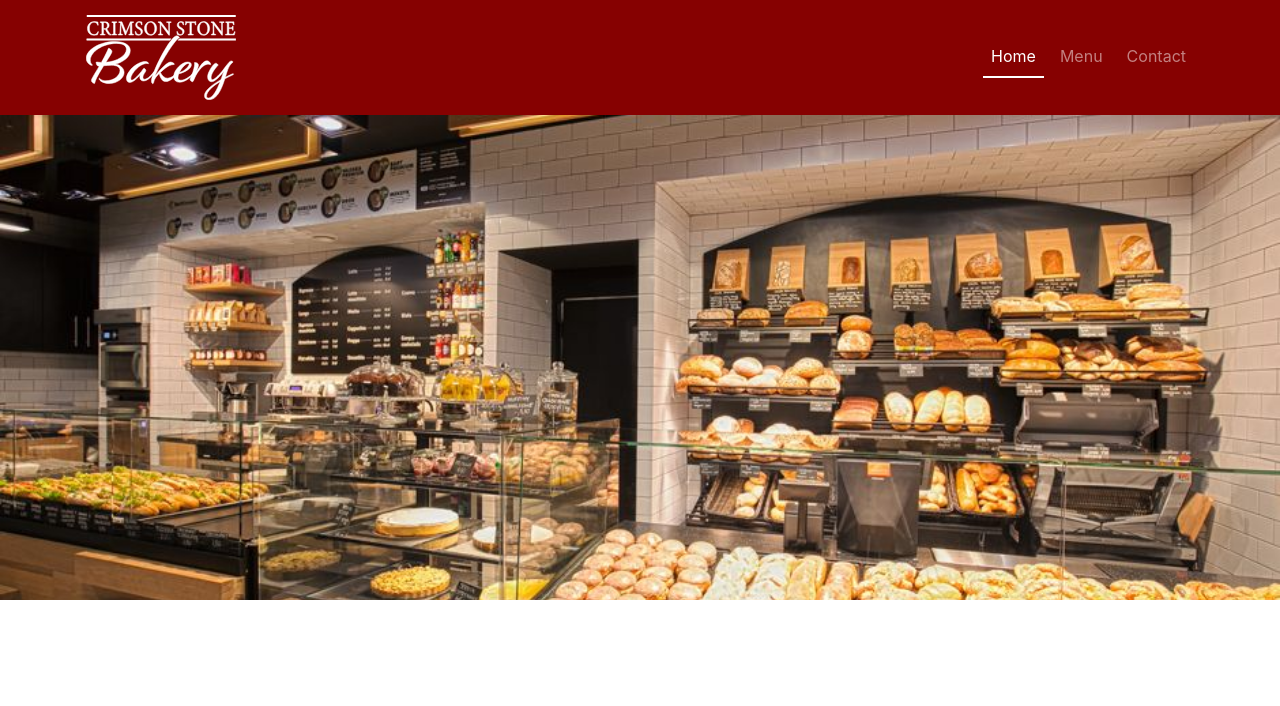
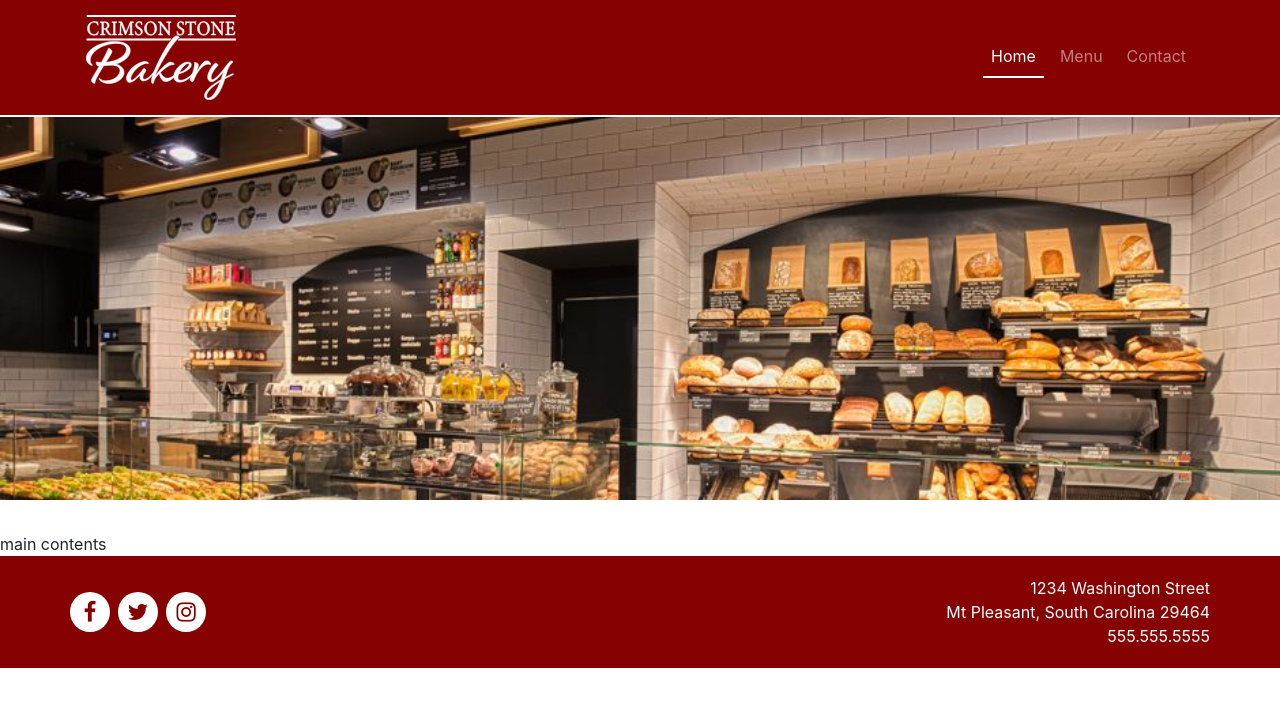
Before and after one commit to rcoleman1/crimsonStoneBakery, a website: page index.html in a window 1280 px wide. Drawn offline with nearby package versions, Linux system fonts and the light colour scheme.

Commit message:
Completed footer

```diff
--- /dev/null
+++ b/css/_footer.scss
@@ -0,0 +1,47 @@
+footer {
+  background-color: $darkRed;
+  padding: 20px 0;
+  color: $white;
+
+  // Social Media Links
+  .footer__social-links-box {
+    a {
+      color: $darkRed;
+
+      width: 40px;
+      height: 40px;
+      display: flex;
+      justify-content: center;
+      align-items: center;
+      background-color: $white;
+      border-radius: 50px;
+    }
+    .fa {
+      display: block;
+      font-size: 1.4rem;
+    }
+  }
+
+  // Restaurant Address
+  .address-box {
+    padding: 0;
+  }
+  .address {
+    margin: 0;
+    text-align: right;
+  }
+}
+
+// Small devices (landscape phones, 576px and up)
+@media (max-width: 575px) {
+  footer {
+    .footer__social-links-container {
+      justify-content: center;
+      margin-bottom: 15px;
+    }
+
+    .address {
+      text-align: center;
+    }
+  }
+}
--- a/css/_header.scss
+++ b/css/_header.scss
@@ -2,12 +2,13 @@
   background: url("../img/bakery-front-2.jpeg") no-repeat center center fixed;
   background-size: cover;
   padding-top: 0;
-  height: 600px;
+  height: 500px;
 }
 
 .main-nav {
   background-color: $darkRed;
   padding: 10px 0;
+  border-bottom: 2px solid $white;
 }
 
 .logo {
@@ -15,13 +16,11 @@
   width: 100%;
 }
 
-
-
-
 // Small devices (landscape phones, 576px and up)
 @media (max-width: 575px) {
   // Main Menu
   .main-menu {
+
     li {
       padding-left: 10px;
       margin-bottom: 10px;
--- a/css/styles.scss
+++ b/css/styles.scss
@@ -1,3 +1,4 @@
 @import "variables.scss";
 @import "custom-mixin.scss";
 @import "header.scss";
+@import "footer.scss";
--- a/index.html
+++ b/index.html
@@ -69,9 +69,49 @@
           <!-- END Main Menu -->
         </div>
       </nav>
+    </header>
 
-      <div></div>
-    </header>
+    <section id="main-content">main contents</section>
+
+    <footer>
+      <div class="container">
+        <div class="row ">
+          <!-- Social Media Links -->
+          <div class="footer__social-links-container col-12 col-sm-6 p-0 d-flex align-items-sm-center">
+            <ul class="footer__social-links-box nav  ">
+              <!-- Facebook -->
+              <li class="nav-item mr-2">
+                <a class="nav-link" href="#">
+                  <i class="fa fa-facebook" aria-hidden="true"></i>
+                </a>
+              </li>
+              <!-- Twitter -->
+              <li class="nav-item mr-2">
+                <a class="nav-link" href="#">
+                  <i class="fa fa-twitter" aria-hidden="true"></i>
+                </a>
+              </li>
+              <!-- Instagram -->
+              <li class="nav-item mr-2">
+                <a class="nav-link" href="#">
+                  <i class="fa fa-instagram" aria-hidden="true"></i>
+                </a>
+              </li>
+            </ul>
+          </div>
+          <!-- END Social Media Links -->
+
+          <!-- Address -->
+          <div class="address-box col-12 col-sm-6  ">
+            <address class="address">
+              1234 Washington Street <br />
+              Mt Pleasant, South Carolina 29464 <br />
+              555.555.5555
+            </address>
+          </div>
+        </div>
+      </div>
+    </footer>
 
     <!-- jQuery must come first, then Popper.js, then the Bootstrap JavaScript plugins.-->
     <script src="node_modules/jquery/dist/jquery.slim.min.js"></script>
```
Also changed, not shown: css/styles.css, 1 other file.
